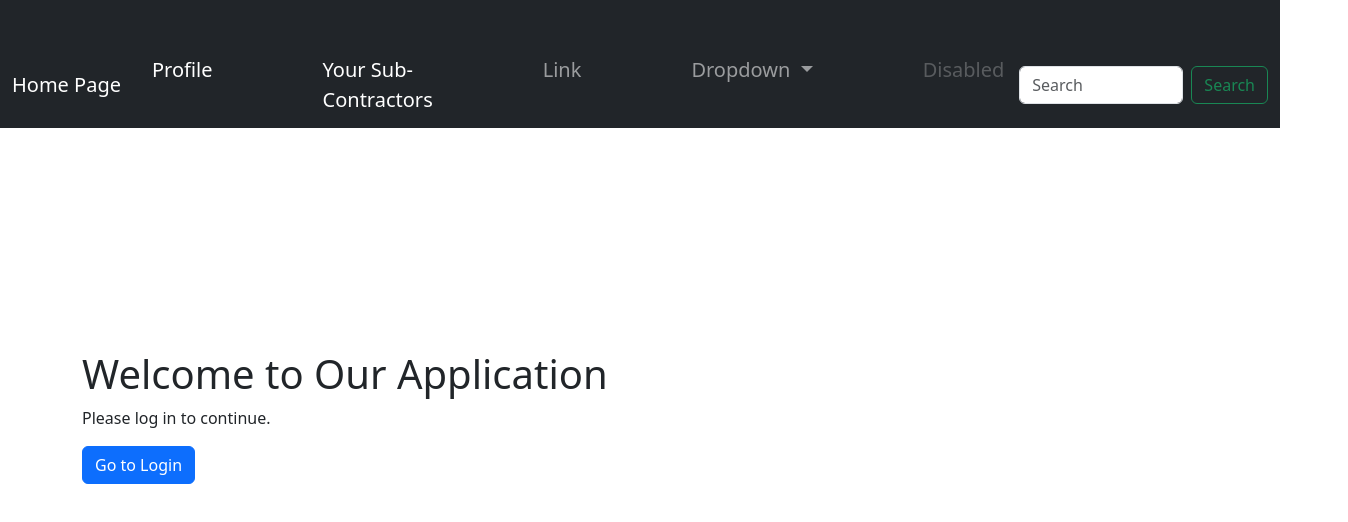
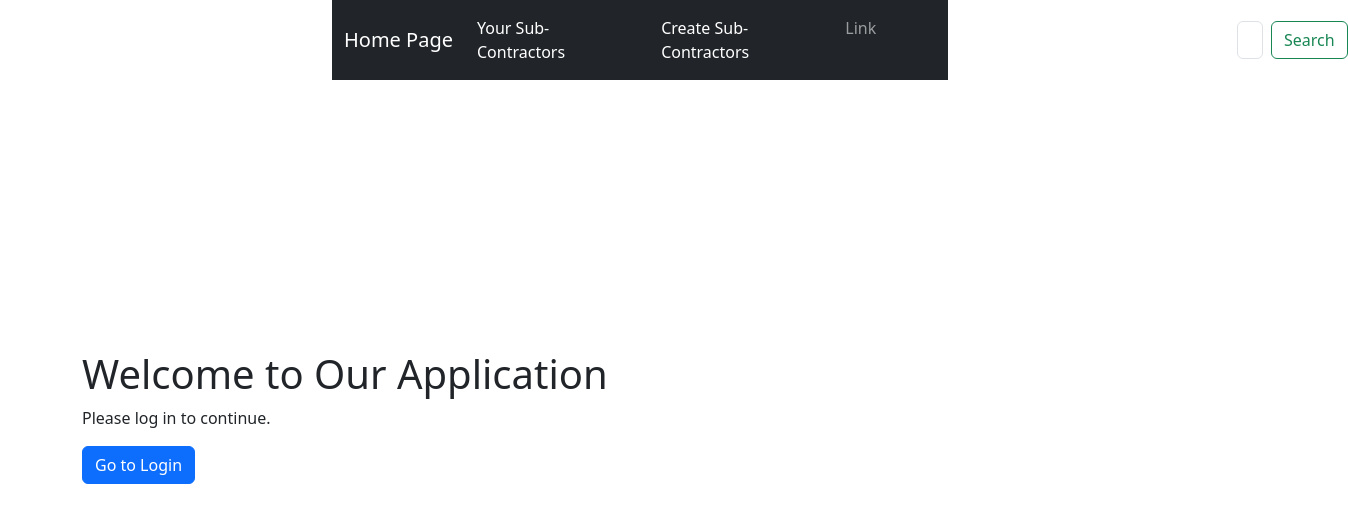
Before and after one commit to volocarucatalin/tax-calculator-client, an Angular app: page / in a window 1280 px wide. Shown: the top 522 px of the page, 1348 px wide, since content can reach past the window. Built offline with nearby package versions, Linux system fonts and the light colour scheme.

Commit message:
Creating Form For Add A Sub-Contractor

```diff
--- a/src/app/admin/services/contractor.service.ts
+++ b/src/app/admin/services/contractor.service.ts
@@ -1,6 +1,6 @@
-import { HttpClient } from '@angular/common/http';
+import {HttpClient} from '@angular/common/http';
 import {inject, Injectable} from '@angular/core';
-import { Contractor } from '../entityes/contractor';
+import {Contractor} from '../entityes/contractor';
 import {AuthService} from './auth.service';
 import {Router} from '@angular/router';
 
@@ -10,25 +10,26 @@ import {Router} from '@angular/router';
 
 export class ContractorService {
 
-  baseURL = "http://localhost:8080/contractors/con/add";
+  baseURL = "http://localhost:8080/";
+
   private authService = inject(AuthService);
   router = inject(Router);
-
-
-
-
 
 
   constructor(private http: HttpClient, router: Router) {
   }
 
 
+  addContractor(contractor: Contractor) {
+    this.authService.addUserContractor(contractor).subscribe(data => {
+      alert("Contractor data inserted")
+    }, error => alert("Unable to insert Contractor"));
+  }
 
+  getAllSubContractors() {
+    const contractorId = Number(sessionStorage.getItem("userId"));
 
+    return this.http.get(this.baseURL + "sub-contractors/" + contractorId)
 
-  addContractor(contractor :Contractor){
-    this.authService.addUserContractor(contractor).subscribe(data =>{
-      alert("Contractor data inserted")
-    },error => alert("Unable to insert Contractor"));
   }
 }
--- a/src/app/admin/services/sub-contractor.service.ts
+++ b/src/app/admin/services/sub-contractor.service.ts
@@ -17,6 +17,4 @@ export class SubContractorService {
 
     return this.httpClient.post(this.baseURL,subContractor)
   }
-
-
 }
--- a/src/app/app-routing.module.ts
+++ b/src/app/app-routing.module.ts
@@ -7,6 +7,7 @@ import {CreateSubContractor} from './public/sub-contractor/sub-contractor.compon
 import {HomepageComponent} from './public/homepage/homepage.component';
 import {authGuard} from './auth.guard';
 import {ContractorComponent} from './public/contractor/contractor.component';
+import {AllSubContractorsComponent} from './public/contractor/all-sub-contractors/all-sub-contractors.component';
 
 const routes: Routes = [
   { path : '', loadChildren: ()=>  import('./public/landingPage/public.module').then((m)=>m.PublicModule)},
@@ -22,6 +23,9 @@ const routes: Routes = [
   {
     path:'subContractor', component: CreateSubContractor,canActivate: [authGuard]
   },
+  {
+    path :'all-subContractors', component: AllSubContractorsComponent
+  },
   {path:'home', component :HomepageComponent,canActivate: [authGuard]}
 
 ];
--- a/src/app/app.module.ts
+++ b/src/app/app.module.ts
@@ -22,8 +22,6 @@ import { SubContractorGeneralInformationComponent } from './public/sub-contracto
 import { InvoiceComponent } from './public/invoice/invoice.component';
 
 const routes: Routes=[
-  { path: 'subContractor', component: CreateSubContractor },
-  {path: 'contractor' , component : ContractorComponent}
 ]
 
 @NgModule({
--- a/src/app/public/contractor/all-sub-contractors/all-sub-contractors.component.css
+++ b/src/app/public/contractor/all-sub-contractors/all-sub-contractors.component.css
@@ -0,0 +1,4 @@
+.container{
+  text-align: center;
+  margin-top: 0;
+}
--- a/src/app/public/contractor/all-sub-contractors/all-sub-contractors.component.html
+++ b/src/app/public/contractor/all-sub-contractors/all-sub-contractors.component.html
@@ -1 +1,19 @@
-<p>all-sub-contractors works!</p>
+<div class ="container">
+<table class="table" style="margin-top: 0">
+  <thead>
+  <tr>
+    <th scope="col">User Id</th>
+    <th scope="col">Contractor Id</th>
+    <th scope="col">Utr</th>
+  </tr>
+  </thead>
+  <tbody>
+  <tr *ngFor="let subContractors of subContractor">
+    <td>{{ subContractors.userId }}</td>
+    <td>{{ subContractors.contractorId }}</td>
+    <td>{{ subContractors.utr }}</td>
+  </tr>
+  </tbody>
+
+</table>
+</div>
--- a/src/app/public/contractor/all-sub-contractors/all-sub-contractors.component.ts
+++ b/src/app/public/contractor/all-sub-contractors/all-sub-contractors.component.ts
@@ -1,4 +1,5 @@
-import { Component } from '@angular/core';
+import {Component, Inject, OnInit} from '@angular/core';
+import {ContractorService} from '../../../admin/services/contractor.service';
 
 @Component({
   selector: 'app-all-sub-contractors',
@@ -7,6 +8,16 @@ import { Component } from '@angular/core';
   templateUrl: './all-sub-contractors.component.html',
   styleUrl: './all-sub-contractors.component.css'
 })
-export class AllSubContractorsComponent {
+
+
+export class AllSubContractorsComponent implements OnInit{
+  contractorService = Inject(ContractorService);
+  subContractor: any;
+
+  ngOnInit(): void {
+    let response = this.contractorService.getAllSubContractors();
+    response.subscribe((data :any) => this.subContractor = data)
+  }
+
 
 }
--- a/src/app/public/homepage/homepage.component.html
+++ b/src/app/public/homepage/homepage.component.html
@@ -64,7 +64,7 @@
   Your browser does not support HTML5 video.
 </video>
 <div class="content1">
-  <app-navbar></app-navbar>
+
 </div>
 <div class="content">
   <h1>CVFinance</h1>
--- a/src/app/public/navbar/navbar.component.css
+++ b/src/app/public/navbar/navbar.component.css
@@ -1,13 +1,10 @@
 nav
 {
-  position:fixed;
+  position:relative;
   z-index: 666;
-  top: 0;
-  left: 0;
-  width: 100%;
   align-items: flex-start;
-  padding-top:50px;
-  justify-content: space-between;
+
+
 
 }
 nav ul{
@@ -17,20 +14,3 @@ nav ul{
   margin-right: 25em;
   list-style: none;
 }
-
-nav ul a{
-  padding: 5px 15px;
-  border-radius: 5px;
-  transition: all 0.3s ease;
-  text-decoration: none;
-  font-size: 20px;
-}
-
-nav > a{
-  font-size: 32px;
-  text-decoration: none;
-}
-
-section{
-  padding: 4%;
-}
--- a/src/app/public/navbar/navbar.component.html
+++ b/src/app/public/navbar/navbar.component.html
@@ -8,10 +8,10 @@
       <div class="collapse navbar-collapse" id="navbarSupportedContent">
         <ul class="navbar-nav me-auto mb-2 mb-lg-0">
           <li class="nav-item">
-            <a class="nav-link active" aria-current="page" href ="/subContractor">Profile</a>
+            <a class="nav-link active" aria-current="page" href ="/all-subContractors">Your Sub-Contractors</a>
           </li>
           <li class="nav-item">
-            <a class="nav-link active" aria-current="page" href ="/subContractor">Your Sub-Contractors</a>
+            <a class="nav-link active" aria-current="page" href ="/subContractor">Create Sub-Contractors</a>
           </li>
           <li class="nav-item">
             <a class="nav-link" href="/editCredentials">Link</a>
```
